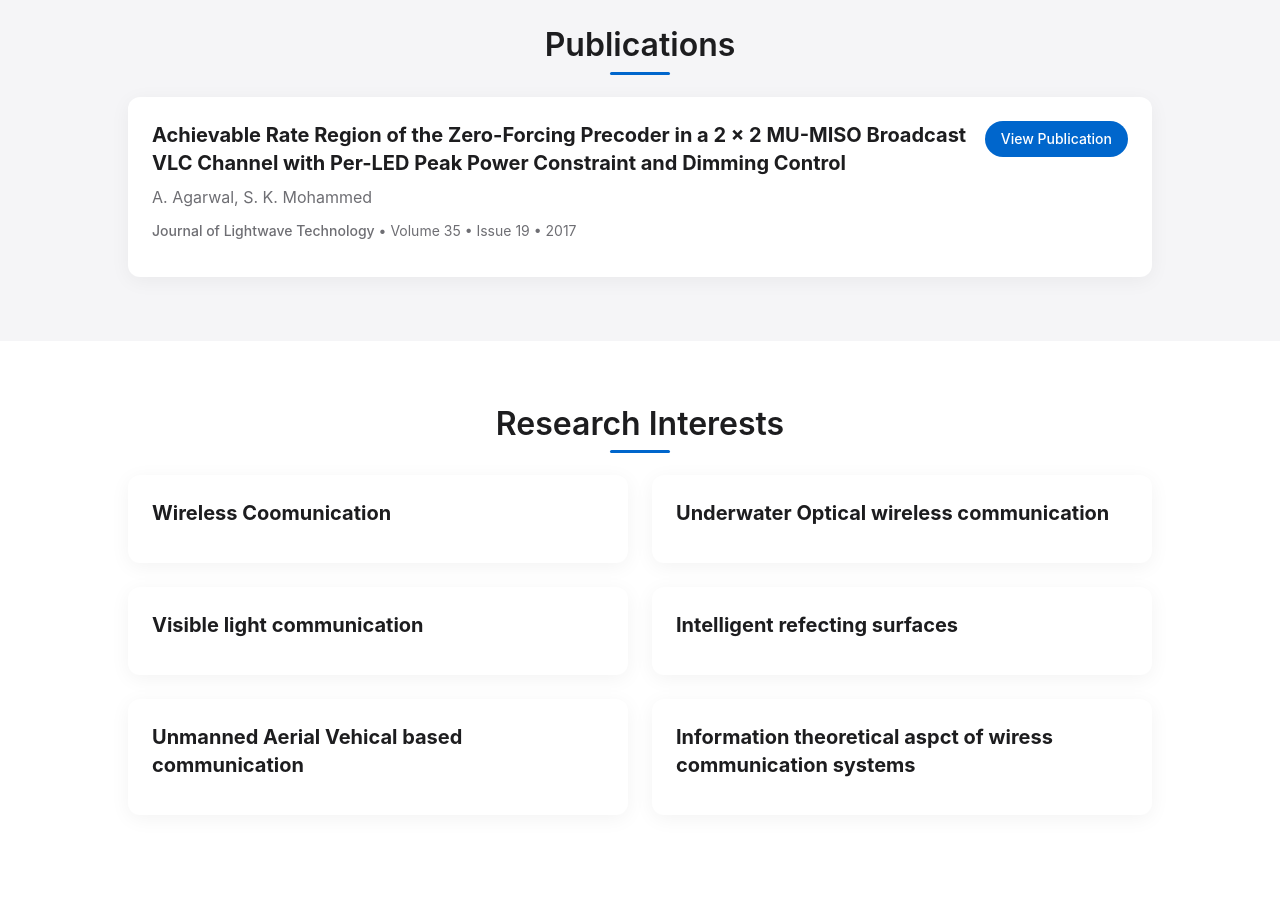
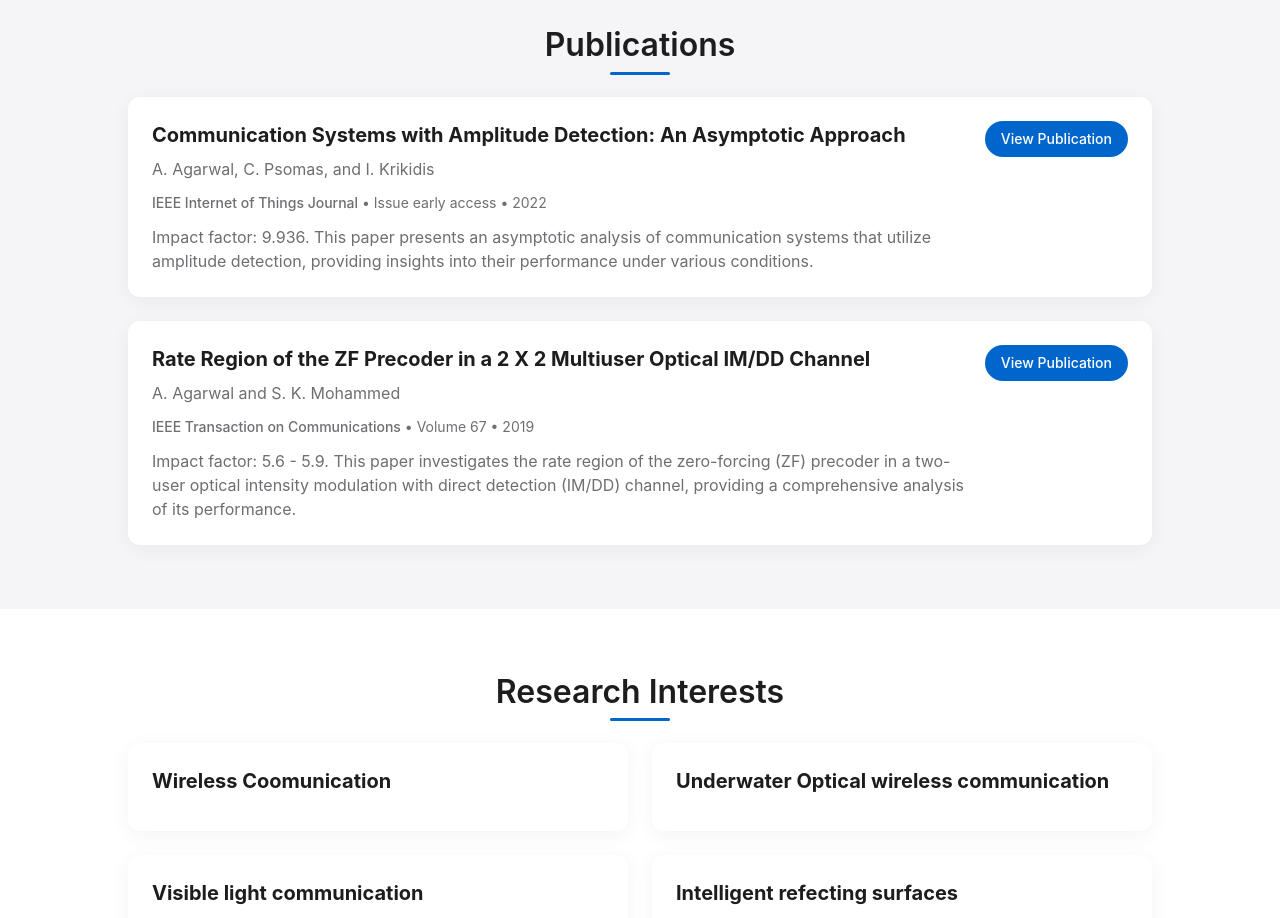
Before and after one commit to AAVNIT111/prof_portfolio, a React (Vite) app: page / in a window 1280 px wide. Shown: the part 1480-2398 px from the top of the page. Built offline with nearby package versions, Linux system fonts and the light colour scheme; the HTML template or start-up script is replaced by a standard one.

Commit message:
Update personalData.js

```diff
--- a/src/data/personalData.js
+++ b/src/data/personalData.js
@@ -38,7 +38,7 @@ const personalData = {
       year: "2011",
 
       // description: "Minor in Mathematics"
-    },
+    }
   ],
     // Course Materials
   courseMaterials: [
@@ -82,20 +82,29 @@ const personalData = {
     }
   ],
    // Publications
- publications: [
-  {
-    title: "Achievable Rate Region of the Zero-Forcing Precoder in a 2 × 2 MU-MISO Broadcast VLC Channel with Per-LED Peak Power Constraint and Dimming Control",
-    authors: "A. Agarwal, S. K. Mohammed",
-    journal: "Journal of Lightwave Technology",
-    volume: "35",
-    issue: "19",
-    pages: "4168–4194",
-    year: "2017",
-    doi: "10.1109/JLT.2017.2753662"
-  },
+  publications: [
+    {
+      title: "Communication Systems with Amplitude Detection: An Asymptotic Approach",
+      authors: "A. Agarwal, C. Psomas, and I. Krikidis",
+      journal: "IEEE Internet of Things Journal",
+      // volume: "4",
+      issue: " early access",
+      year: "2022",
+      doi: "10.1109/JIOT.2022.3158947",
+      abstract: "Impact factor: 9.936. This paper presents an asymptotic analysis of communication systems that utilize amplitude detection, providing insights into their performance under various conditions."
+    },
+    {
+      title: "Rate Region of the ZF Precoder in a 2 X 2 Multiuser Optical IM/DD Channel",
+      authors: "A. Agarwal and S. K. Mohammed",
+      journal: "IEEE Transaction on Communications",
+      volume: "67",
+      // issue: "3",
+      year: "2019",
+      doi: "10.1109/TCOMM.2019.2899866",
+      abstract: "Impact factor: 5.6 - 5.9. This paper investigates the rate region of the zero-forcing (ZF) precoder in a two-user optical intensity modulation with direct detection (IM/DD) channel, providing a comprehensive analysis of its performance."
+    },
 
-],
-
+  ],
 
   // Awards and Honors
   awards: [
@@ -142,7 +151,7 @@ const personalData = {
     {
       title: "Information theoretical aspct of wiress communication systems",
       // description: "--"
-    },
+    }
   ],
 
   // Patents
```
